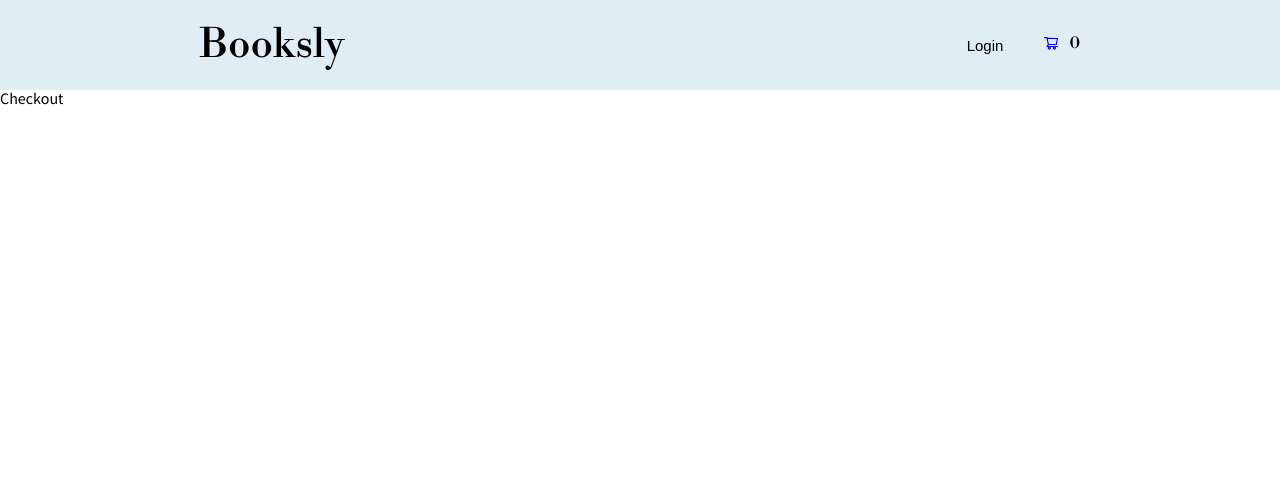
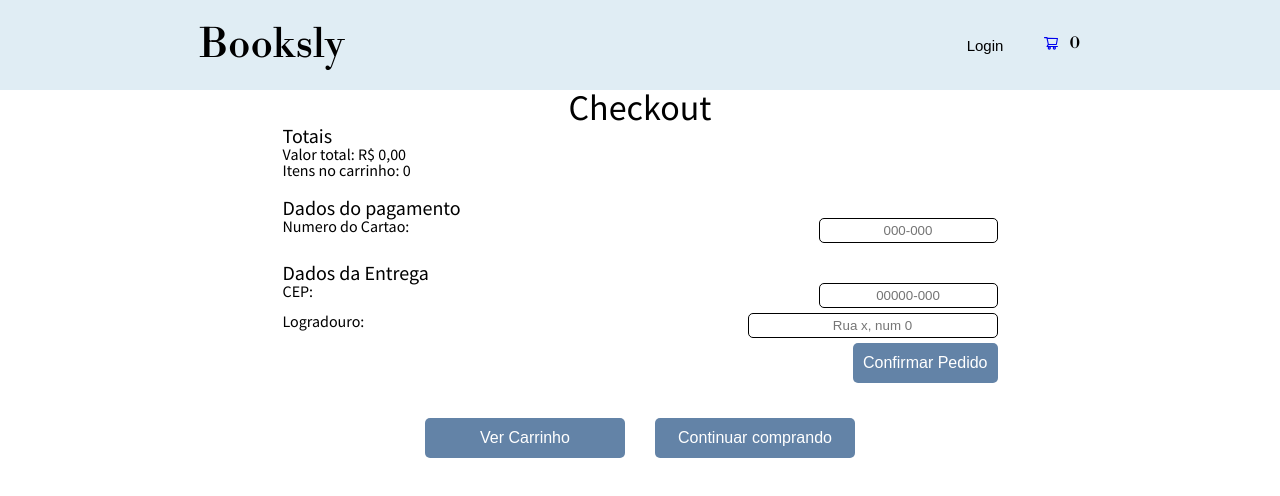
Before and after one commit to edcampossouza/projeto15-drivenstore-front, a React (Create React App) app: page /checkout in a window 1280 px wide. Shown: the top 496 px of the page. Built offline with nearby package versions, Linux system fonts and the light colour scheme.

Commit message:
feat CheckoutPage: estilo

```diff
--- a/src/pages/CheckoutPage.js
+++ b/src/pages/CheckoutPage.js
@@ -1,10 +1,111 @@
+import { useContext, useEffect, useState } from "react";
+import { Link } from "react-router-dom";
+import styled from "styled-components";
 import Header from "../components/Header";
+import AppContext from "../context/AppContext";
+import {
+  Title,
+  ButtonStyle,
+  ButtonsContainer,
+  PageContainer,
+} from "../style/sharedStyles";
+import { formataReais } from "../util/util";
 
 export default function CheckoutPage() {
+  const { cartItems } = useContext(AppContext);
+  const [valor, setValor] = useState(0);
+  const [items, setItems] = useState(0);
+
+  const [numCartao, setNumCartao] = useState("");
+
+  useEffect(() => {
+    setValor(cartItems.reduce((p, c) => p + c.price, 0));
+    setItems(cartItems.reduce((p, c) => p + c.quantity, 0));
+  }, [cartItems]);
+
   return (
     <>
       <Header />
-      Checkout
+      <PageContainer>
+        <Title>Checkout</Title>
+        <StyledSection>
+          <h2>Totais</h2>
+          <p> Valor total: {formataReais(valor)}</p>
+          <p>Itens no carrinho: {items}</p>
+        </StyledSection>
+        <StyledForm>
+          <StyledSection>
+            <h2>Dados do pagamento</h2>
+            <InputRow>
+              <label>Numero do Cartao:</label>
+              <input value={numCartao} placeholder="000-000" required />
+            </InputRow>
+          </StyledSection>
+          <StyledSection>
+            <h2>Dados da Entrega</h2>
+            <InputRow>
+              <label>CEP:</label>
+              <input value={numCartao} placeholder="00000-000" required />
+            </InputRow>
+            <InputRow>
+              <label>Logradouro:</label>
+              <input
+                class="logradouro"
+                value={numCartao}
+                placeholder="Rua x, num 0"
+                required
+              />
+            </InputRow>
+            <InputRow>
+              <span></span>
+              <ButtonStyle>Confirmar Pedido</ButtonStyle>
+            </InputRow>
+          </StyledSection>
+        </StyledForm>
+
+        <ButtonsContainer>
+          <ButtonStyle>
+            <Link to="/cart">Ver Carrinho</Link>
+          </ButtonStyle>
+          <ButtonStyle>
+            <Link to="/">Continuar comprando</Link>
+          </ButtonStyle>
+        </ButtonsContainer>
+      </PageContainer>
     </>
   );
 }
+
+const StyledSection = styled.section`
+  margin-bottom: 20px;
+  width: 715px;
+  h2 {
+    font-size: 20px;
+  }
+  input {
+    border: 1px solid black;
+    height: 25px;
+    border-radius: 5px;
+    margin-left: 5px;
+    ::placeholder {
+      text-align: center;
+    }
+  }
+  input.logradouro {
+    width: 250px;
+  }
+  @media screen and (max-width: 715px) {
+    width: 100%;
+  }
+`;
+const StyledForm = styled.form`
+  width: 715px;
+  @media screen and (max-width: 715px) {
+    width: 100%;
+  }
+`;
+const InputRow = styled.div`
+  margin-bottom: 5px;
+  display: flex;
+  justify-content: space-between;
+`;
--- /dev/null
+++ b/src/style/sharedStyles.js
@@ -0,0 +1,45 @@
+import styled from "styled-components";
+
+export const Title = styled.h1`
+  font-size: 36px;
+`;
+
+export const PageContainer = styled.div`
+  display: flex;
+  flex-direction: column;
+  align-items: center;
+  width: 100%;
+  padding: 0px 10px;
+`;
+
+export const ButtonStyle = styled.button`
+  background-color: #6383a7;
+  font-size: 16px;
+  height: 40px;
+  border-radius: 5px;
+  color: white;
+  margin-bottom: 5px;
+  padding: 10px;
+  display: flex;
+  align-items: center;
+  justify-content: center;
+  a {
+    color: white;
+  }
+`;
+
+export const ButtonsContainer = styled.div`
+  width: 100%;
+  display: flex;
+  justify-content: center;
+  button {
+    border: none;
+    width: 200px;
+    border-radius: 5px;
+    margin: 10px 15px;
+  }
+  @media (max-width: 715px) {
+    flex-direction: column;
+    align-items: center;
+  }
+`;
```
